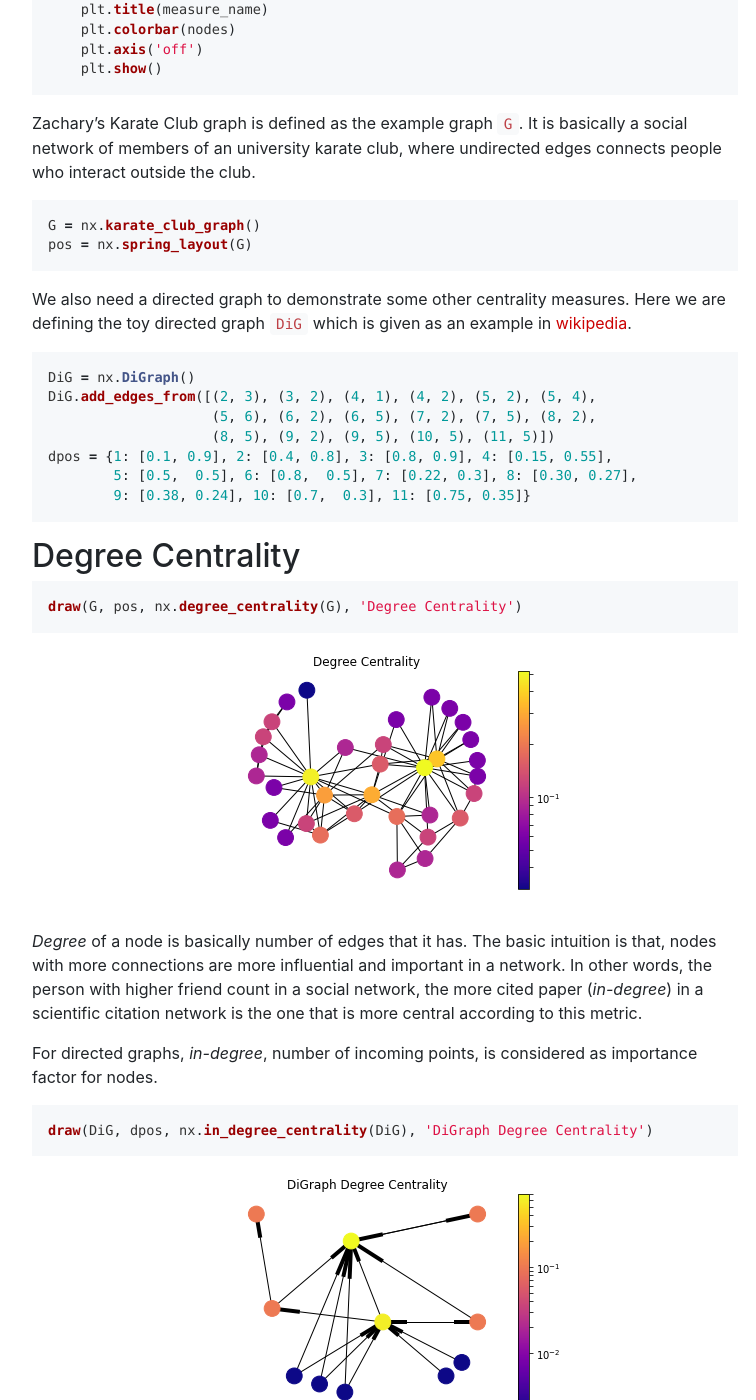
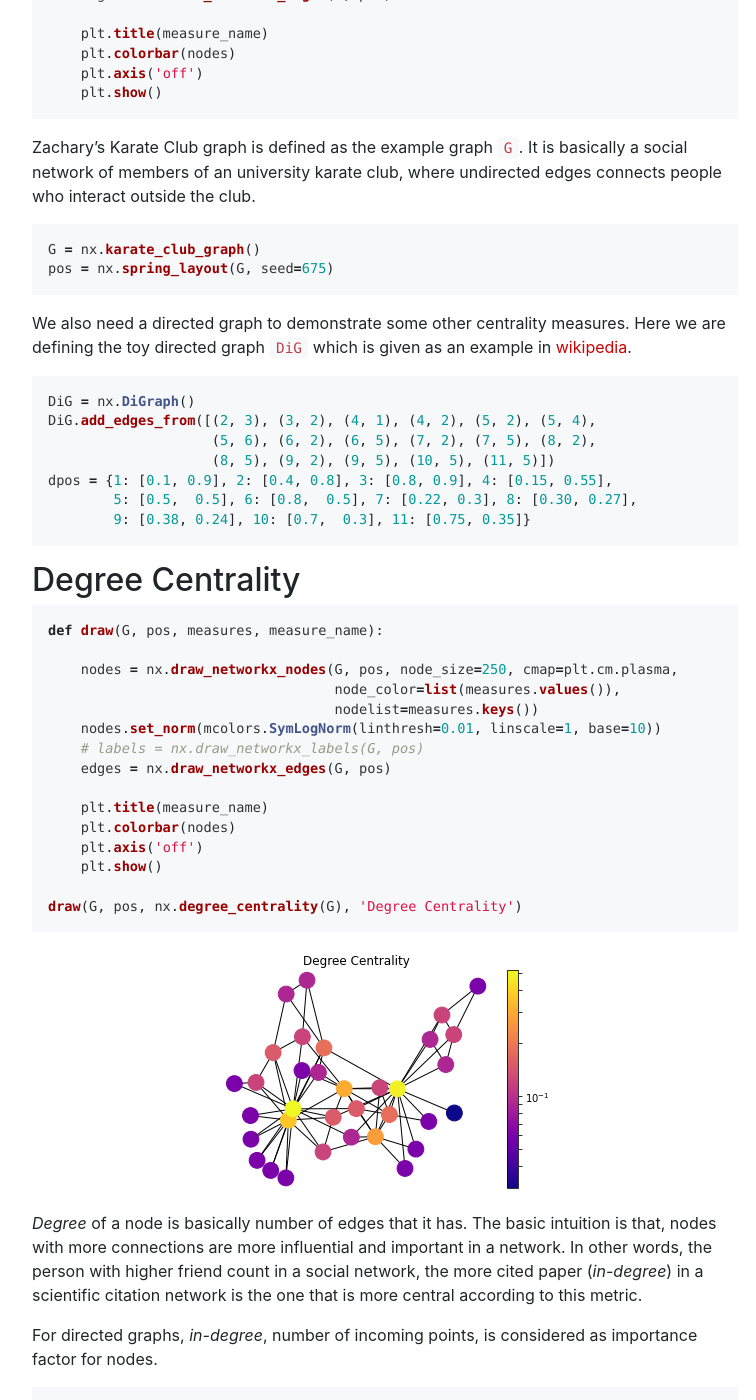
Before and after one commit to aksakalli/aksakalli.github.io, a Jekyll site: the page built from _posts/2017-07-17-network-centrality-measures-and-their-visualization.md, in a window 1280 px wide and 1400 px high, scrolled down 1064 px. Shown: the whole window, without its empty margins (255-1011 px from the left). Built offline with Jekyll 4.4.1, drawn with Linux system fonts in a browser that asks for light colours; nearby versions of some CDN libraries; formulas are drawn with MathJax 3; comment, search, counter and statistics services are not loaded; some of the changed text lies outside the part shown.

Commit message:
update networkx version

```diff
--- a/_posts/2017-07-17-network-centrality-measures-and-their-visualization.md
+++ b/_posts/2017-07-17-network-centrality-measures-and-their-visualization.md
@@ -21,8 +21,9 @@
 * [Betweenness Centrality](#betweenness-centrality)
 
 
-I will be using [NetworkX Python](https://networkx.github.io/) (v1.11) library
-along with [Matplotlib](https://matplotlib.org/) (v2.0.0).
+I will be using [NetworkX Python](https://networkx.github.io/) (2.4) library
+along with [Matplotlib](https://matplotlib.org/) (3.2.2). (Updated on
+01.06.2020)
 
 <!-- **In [1]:** -->
 
@@ -65,7 +66,7 @@
 
 {% highlight python %}
 G = nx.karate_club_graph()
-pos = nx.spring_layout(G)
+pos = nx.spring_layout(G, seed=675)
 {% endhighlight %}
 
 We also need a directed graph to demonstrate some other centrality measures.
@@ -90,6 +91,20 @@
 <!-- **In [5]:** -->
 
 {% highlight python %}
+def draw(G, pos, measures, measure_name):
+
+    nodes = nx.draw_networkx_nodes(G, pos, node_size=250, cmap=plt.cm.plasma,
+                                   node_color=list(measures.values()),
+                                   nodelist=measures.keys())
+    nodes.set_norm(mcolors.SymLogNorm(linthresh=0.01, linscale=1, base=10))
+    # labels = nx.draw_networkx_labels(G, pos)
+    edges = nx.draw_networkx_edges(G, pos)
+
+    plt.title(measure_name)
+    plt.colorbar(nodes)
+    plt.axis('off')
+    plt.show()
+
 draw(G, pos, nx.degree_centrality(G), 'Degree Centrality')
 {% endhighlight %}
 
```
Also changed, not shown: about.md (+1 -0 lines), images/2017-07-17-network-centrality-measures-and-their-visualization_files/11_0.png, images/2017-07-17-network-centrality-measures-and-their-visualization_files/13_0.png, images/2017-07-17-network-centrality-measures-and-their-visualization_files/15_0.png, images/2017-07-17-network-centrality-measures-and-their-visualization_files/18_0.png, images/2017-07-17-network-centrality-measures-and-their-visualization_files/20_0.png, images/2017-07-17-network-centrality-measures-and-their-visualization_files/22_0.png, images/2017-07-17-network-centrality-measures-and-their-visualization_files/25_0.png, images/2017-07-17-network-centrality-measures-and-their-visualization_files/25_1.png, images/2017-07-17-network-centrality-measures-and-their-visualization_files/28_0.png, images/2017-07-17-network-centrality-measures-and-their-visualization_files/31_0.png, images/2017-07-17-network-centrality-measures-and-their-visualization_files/9_0.png, 1 other file.
